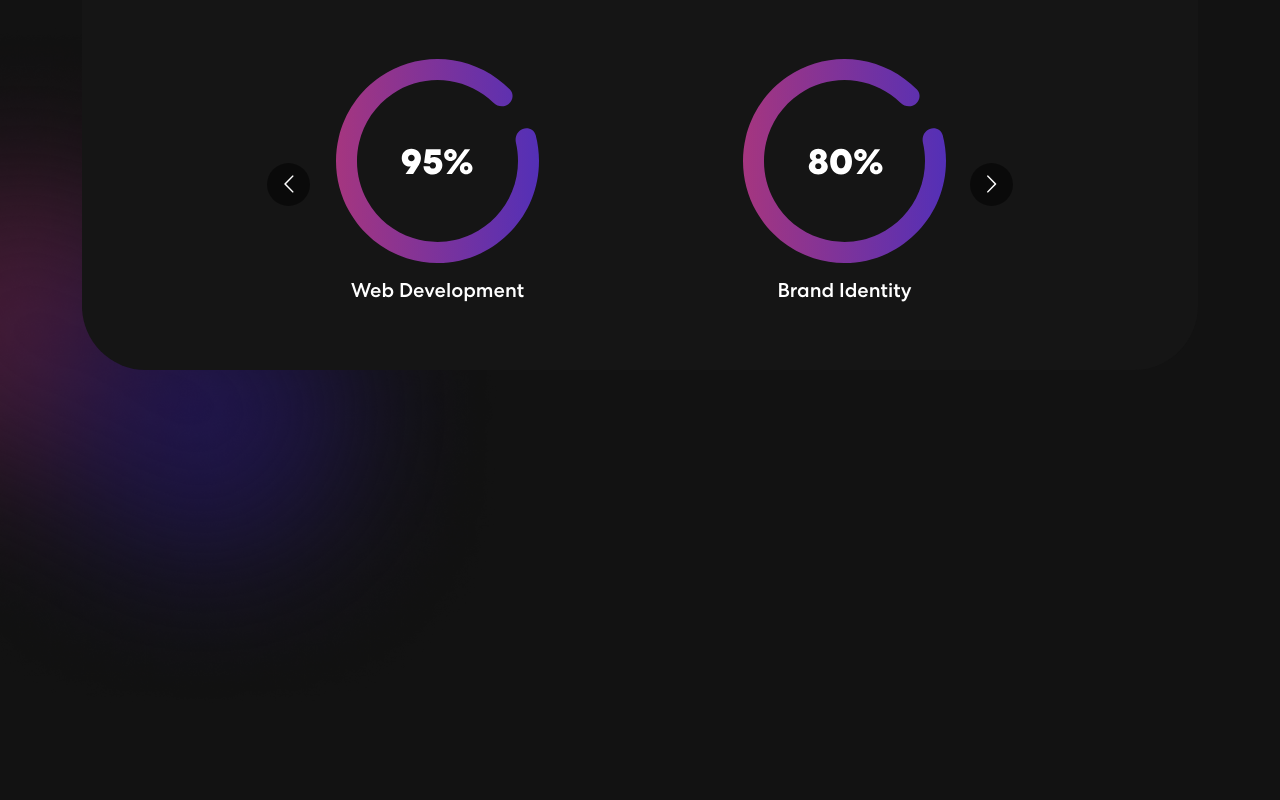
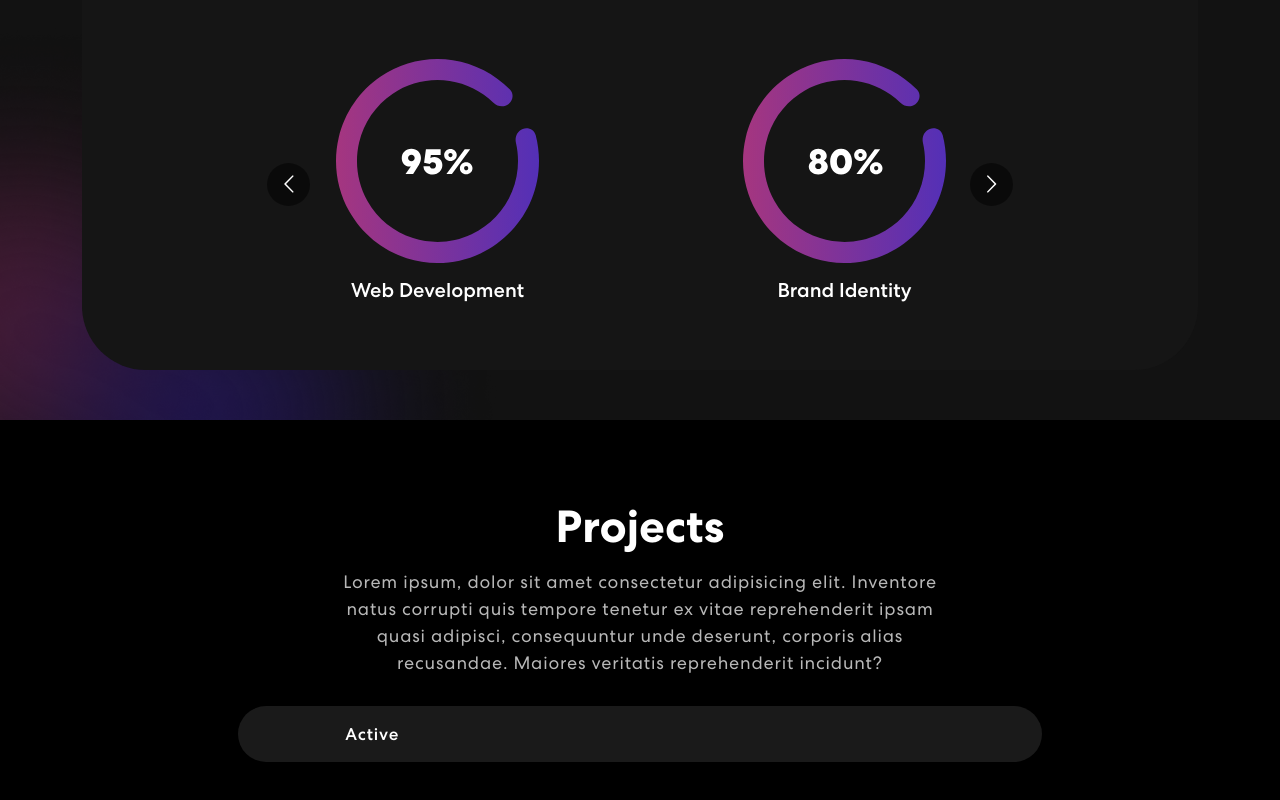
Before and after one commit to btfredr/personalportfolio, a React (Create React App) app: page / in a window 1280 px wide. Shown: the part 1433-2233 px from the top of the page. Before the commit the page ends 2153 px from the top, so only its background shows below. Built offline with nearby package versions, Linux system fonts and the light colour scheme.

Commit message:
working on projects comp

```diff
--- a/src/App.js
+++ b/src/App.js
@@ -3,6 +3,7 @@ import Navigation from "./components/Navigation";
 import Banner from "./components/Banner";
 import "bootstrap/dist/css/bootstrap.min.css";
 import Skills from "./components/Skills";
+import Projects from "./components/Projects";
 
 function App() {
   return (
@@ -10,6 +11,7 @@ function App() {
       <Navigation />
       <Banner />
       <Skills />
+      <Projects />
     </div>
   );
 }
--- /dev/null
+++ b/src/components/Projects.js
@@ -0,0 +1,69 @@
+import { Container, Row, Col, Tab, Nav } from "react-bootstrap";
+import { ProjectCard } from "./ProjectCard";
+import projImg1 from "../assets/img/project-img1.png";
+import projImg2 from "../assets/img/project-img2.png";
+import projImg3 from "../assets/img/project-img3.png";
+import colorSharp2 from "../assets/img/color-sharp2.png";
+import "animate.css";
+import TrackVisibility from "react-on-screen";
+
+const Projects = () => {
+  const projects = [
+    {
+      title: "Business Startup",
+      description: "Design & Development",
+      imgUrl: projImg1,
+    },
+    {
+      title: "Business Startup",
+      description: "Design & Development",
+      imgUrl: projImg2,
+    },
+    {
+      title: "Business Startup",
+      description: "Design & Development",
+      imgUrl: projImg3,
+    },
+    {
+      title: "Business Startup",
+      description: "Design & Development",
+      imgUrl: projImg1,
+    },
+    {
+      title: "Business Startup",
+      description: "Design & Development",
+      imgUrl: projImg2,
+    },
+    {
+      title: "Business Startup",
+      description: "Design & Development",
+      imgUrl: projImg3,
+    },
+  ];
+
+  return (
+    <section className="project" id="project">
+      <Container>
+        <Row>
+          <Col>
+            <h2>Projects</h2>
+            <p>
+              Lorem ipsum, dolor sit amet consectetur adipisicing elit.
+              Inventore natus corrupti quis tempore tenetur ex vitae
+              reprehenderit ipsam quasi adipisci, consequuntur unde deserunt,
+              corporis alias recusandae. Maiores veritatis reprehenderit
+              incidunt?
+            </p>
+            <Nav variant="pills" defaultActiveKey="/home">
+              <Nav.Item>
+                <Nav.Link eventKey="first">Active</Nav.Link>
+              </Nav.Item>
+            </Nav>
+          </Col>
+        </Row>
+      </Container>
+    </section>
+  );
+};
+
+export default Projects;
```
